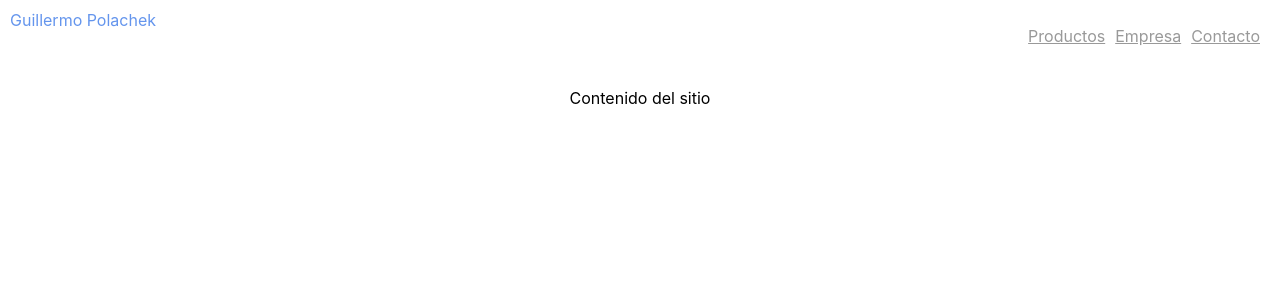
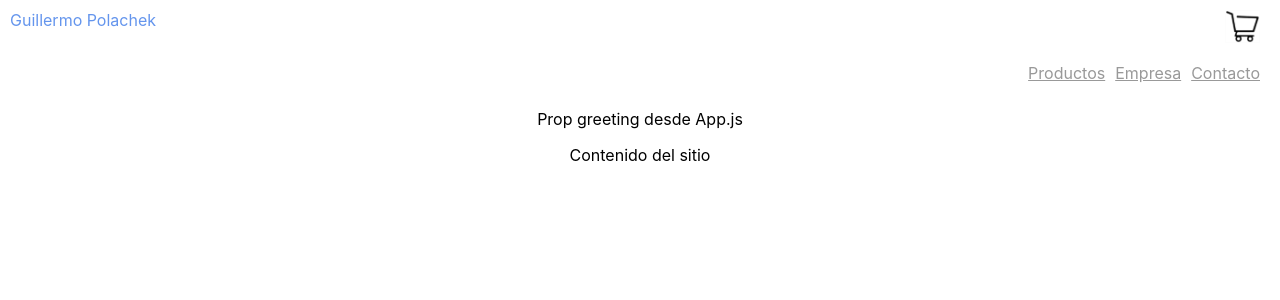
Before and after one commit to polachek/coderhouse-guillermopolachek, a React (Create React App) app: page / in a window 1280 px wide. Shown: the top 300 px of the page. Built offline with nearby package versions, Linux system fonts and the light colour scheme.

Commit message:
Cart Widget e Item List container
Adicion de Cart Widget que muestra el carrito de compras e Item List container quue recibe una prop greeting y la muestra en el contenido

```diff
--- a/src/App.js
+++ b/src/App.js
@@ -1,10 +1,13 @@
 import './App.css';
 import {NavBar} from './components/navBar/NavBar'
+import {ItemListContainer} from './components/ItemListContainer/ItemListContainer'
 
 function App() {
   return (
     <div className="App">
-      <NavBar></NavBar>
+      <NavBar/>
+      <ItemListContainer greeting={'Prop greeting desde App.js'}/>
+
       <p>Contenido del sitio</p>
     </div>
   );
--- /dev/null
+++ b/src/components/CartWidget/CartWidget.css
@@ -0,0 +1,9 @@
+.cart_widget{
+    text-align: right;
+}
+
+.cart_widget img{
+    width: 35px;
+    height: 33px;
+    margin-right: 10px;
+}
--- /dev/null
+++ b/src/components/CartWidget/CartWidget.js
@@ -0,0 +1,8 @@
+import './CartWidget.css';
+import logo_shoppingCart from '../../img/shopping-cart-icon.png'
+export const CartWidget = () => {
+    return <aside className="cart_widget">
+        <img src={logo_shoppingCart} alt={"Shopping cart"} />
+    </aside>
+
+}
--- /dev/null
+++ b/src/components/ItemListContainer/ItemListContainer.js
@@ -0,0 +1,6 @@
+export const ItemListContainer = (props) => {
+    return <div className="iListCont">
+            <span>{props.greeting}</span>
+        </div>
+
+}
--- a/src/components/navBar/NavBar.css
+++ b/src/components/navBar/NavBar.css
@@ -9,7 +9,7 @@ header>a{
     color: cornflowerblue;
 }
 
-header nav{
+header .navBar_rightSidebar{
     float: right;
 }
 
--- a/src/components/navBar/NavBar.js
+++ b/src/components/navBar/NavBar.js
@@ -1,9 +1,12 @@
 import './NavBar.css';
+import {CartWidget} from '../CartWidget/CartWidget'
 export const NavBar = () => {
     return <header>
         <a href="#">
             Guillermo Polachek
         </a>
+        <div className="navBar_rightSidebar">
+            <CartWidget/>
             <nav>
                 <ul>
                     <li>
@@ -17,6 +20,7 @@ export const NavBar = () => {
                     </li>
                 </ul>
             </nav>
+        </div>
         <div className="clearBoth"></div>
     </header>
 
```
Also changed, not shown: src/img/shopping-cart-icon.png (added). Lines whose indentation alone changed are shown as unchanged.
